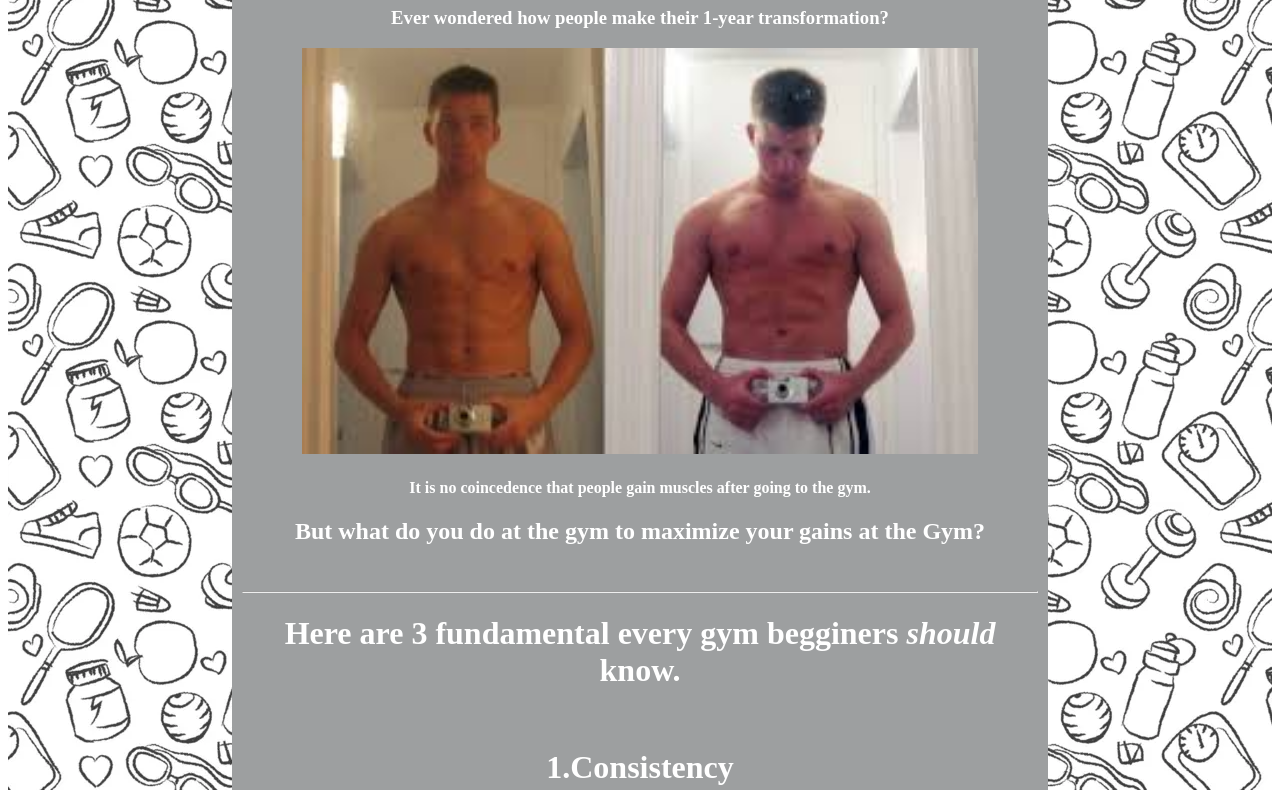
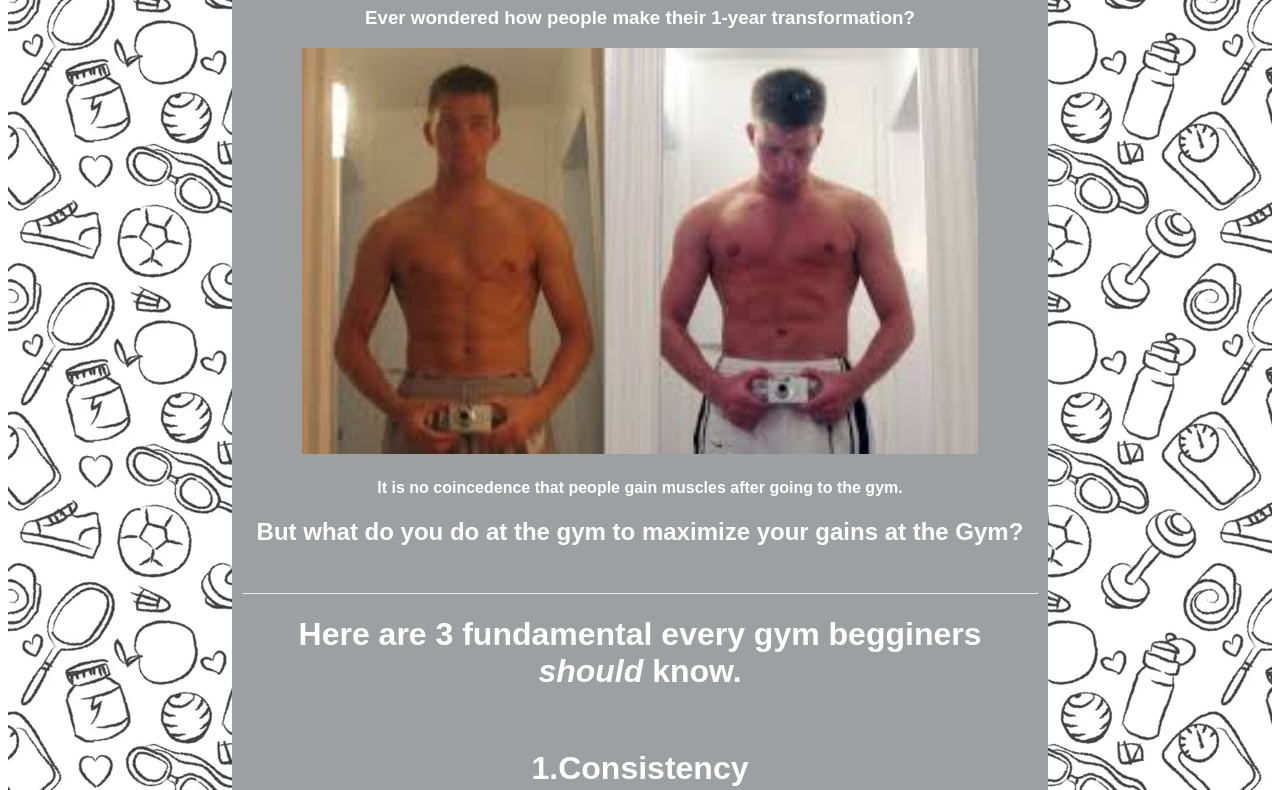
Before and after one commit to venom827/Gym-for-beginner-practice, a plain HTML site: page index.html in a window 1280 px wide. Shown: the part 109-899 px from the top of the page. Drawn offline with Linux system fonts and the light colour scheme.

Commit message:
Update styles.css

```diff
--- a/styles.css
+++ b/styles.css
@@ -9,6 +9,7 @@
     margin:auto;
     padding: 10px;
     overflow: hidden;
+    font-family: Fantasy;
 }
 .box:hover{
     background-color:rgb(121, 121, 117);
@@ -19,6 +20,7 @@
     transition: background-color 0.5s ease 100ms ;
     transition: width 1.2s ease 100ms ;
     overflow: hidden;
+    font-family: fantasy;
 }
 .small{
     width: 68%;
```
